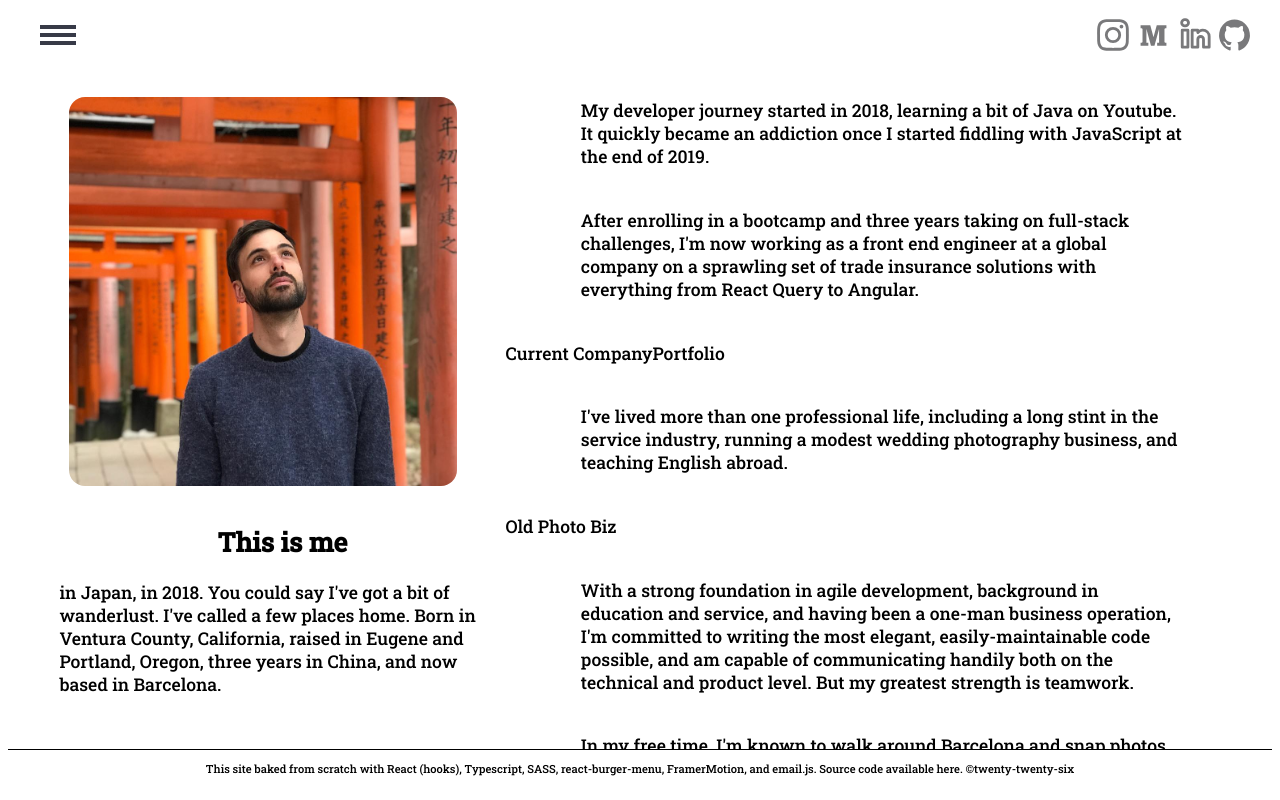
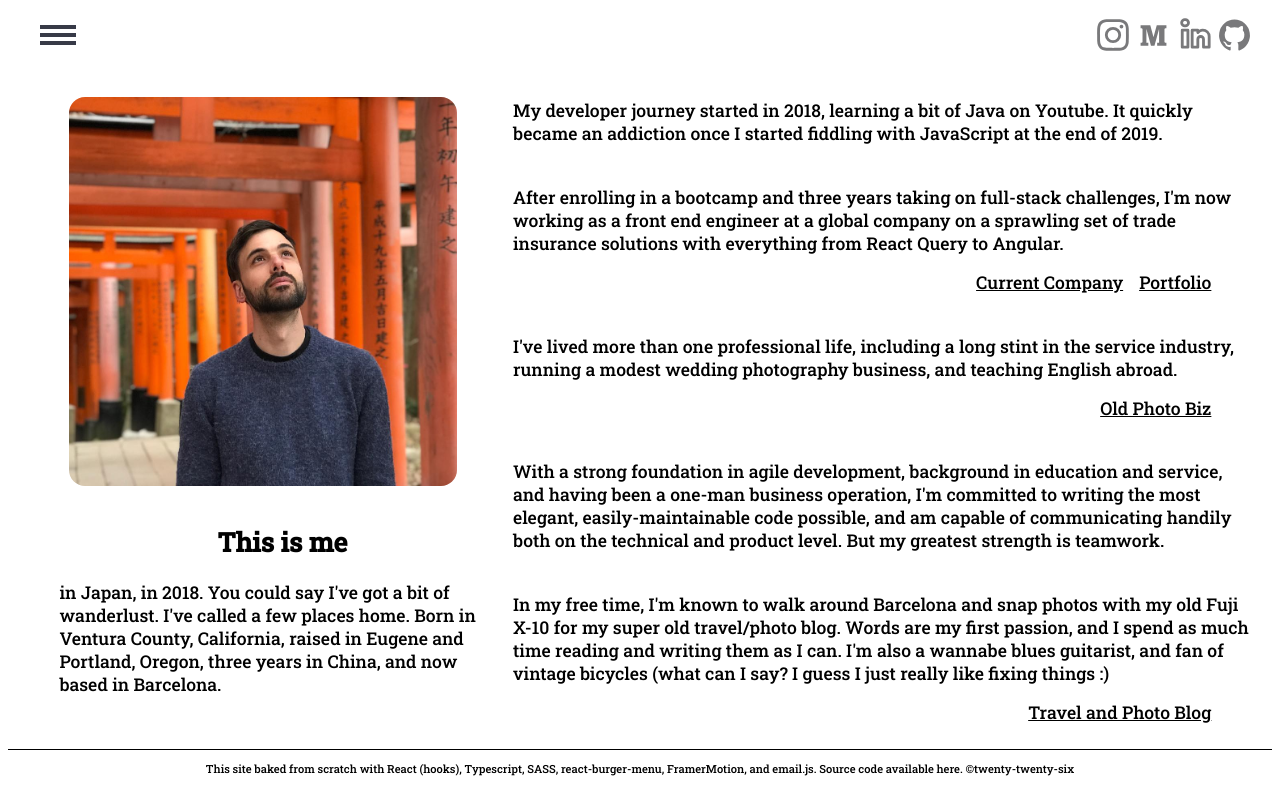
Before and after one commit to ajustinpatterson/Portfolio_Site_2021, a React (Vite) app: page /about in a window 1280 px wide. Built offline with nearby package versions, Linux system fonts and the light colour scheme.

Commit message:
style(about): quick style fix for links

```diff
--- a/src/containers/About/About.scss
+++ b/src/containers/About/About.scss
@@ -29,7 +29,19 @@
         opacity: 0.5;
       }
       #text {
-        margin: 5.4% 10%;
+        margin: 5.4% 1% 0;
+      }
+    }
+    .link-container {
+      display: flex;
+      margin: 1rem 3rem 0 0;
+      justify-content: flex-end;
+      .link {
+        text-decoration-line: underline;
+        margin-left: 1rem;
+      }
+      .link:hover {
+        opacity: 0.5;
       }
     }
   }
--- a/src/containers/About/About.tsx
+++ b/src/containers/About/About.tsx
@@ -29,13 +29,17 @@ const hasLinks = (blurbBlock: BlurbBlock) =>
   Boolean(blurbBlock?.externalLink || blurbBlock?.route);
 
 const LinkSubSection = (external?: Link, route?: Link) => (
-  <div>
+  <div className="link-container">
     {external && (
-      <a href={external.url} rel="noreferrer" target="_blank">
+      <a className="link" href={external.url} rel="noreferrer" target="_blank">
         {external.label}
       </a>
     )}
-    {route && <Link to={route.url}>{route.label}</Link>}
+    {route && (
+      <Link className="link" to={route.url}>
+        {route.label}
+      </Link>
+    )}
   </div>
 );
 
```
